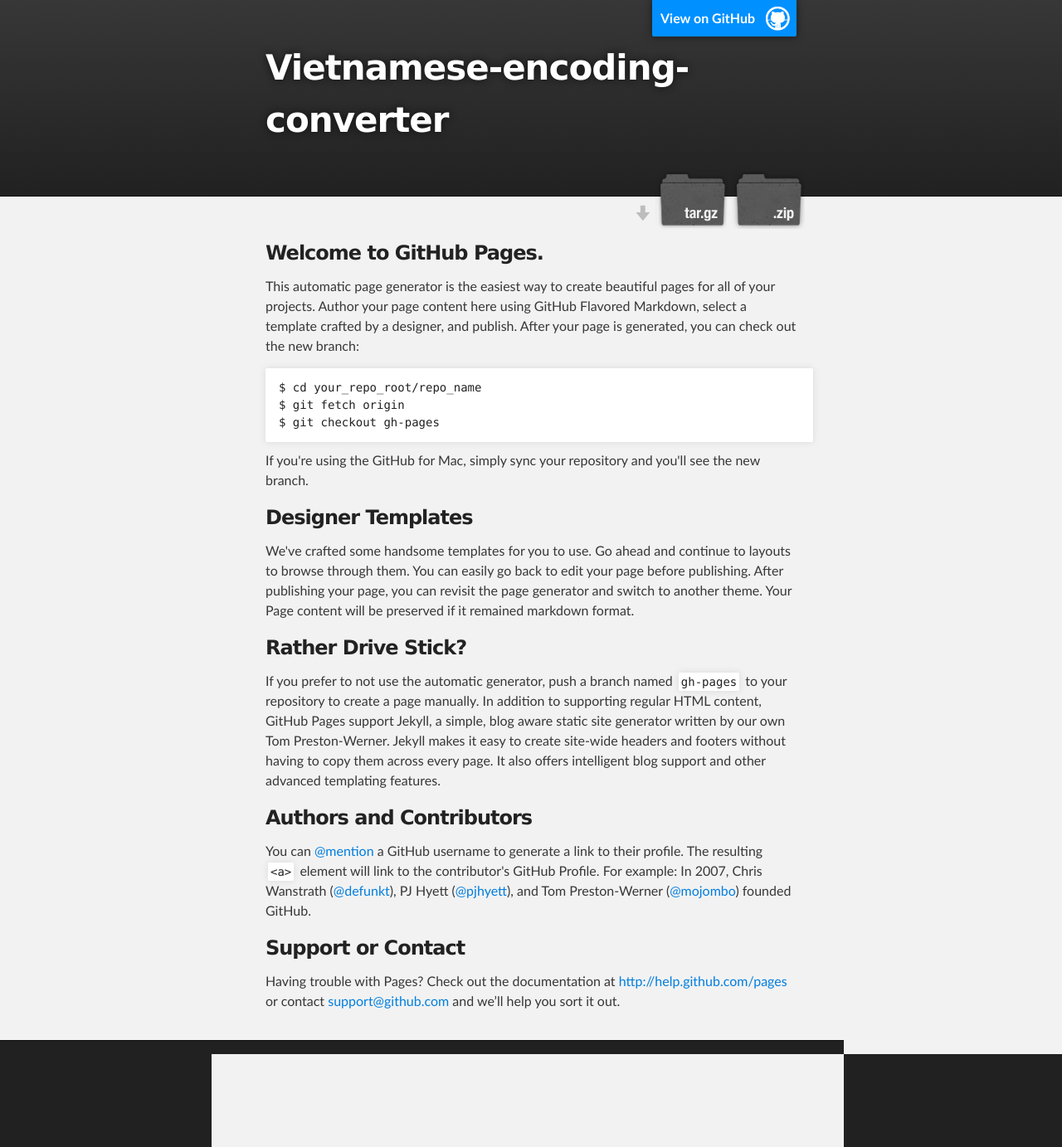
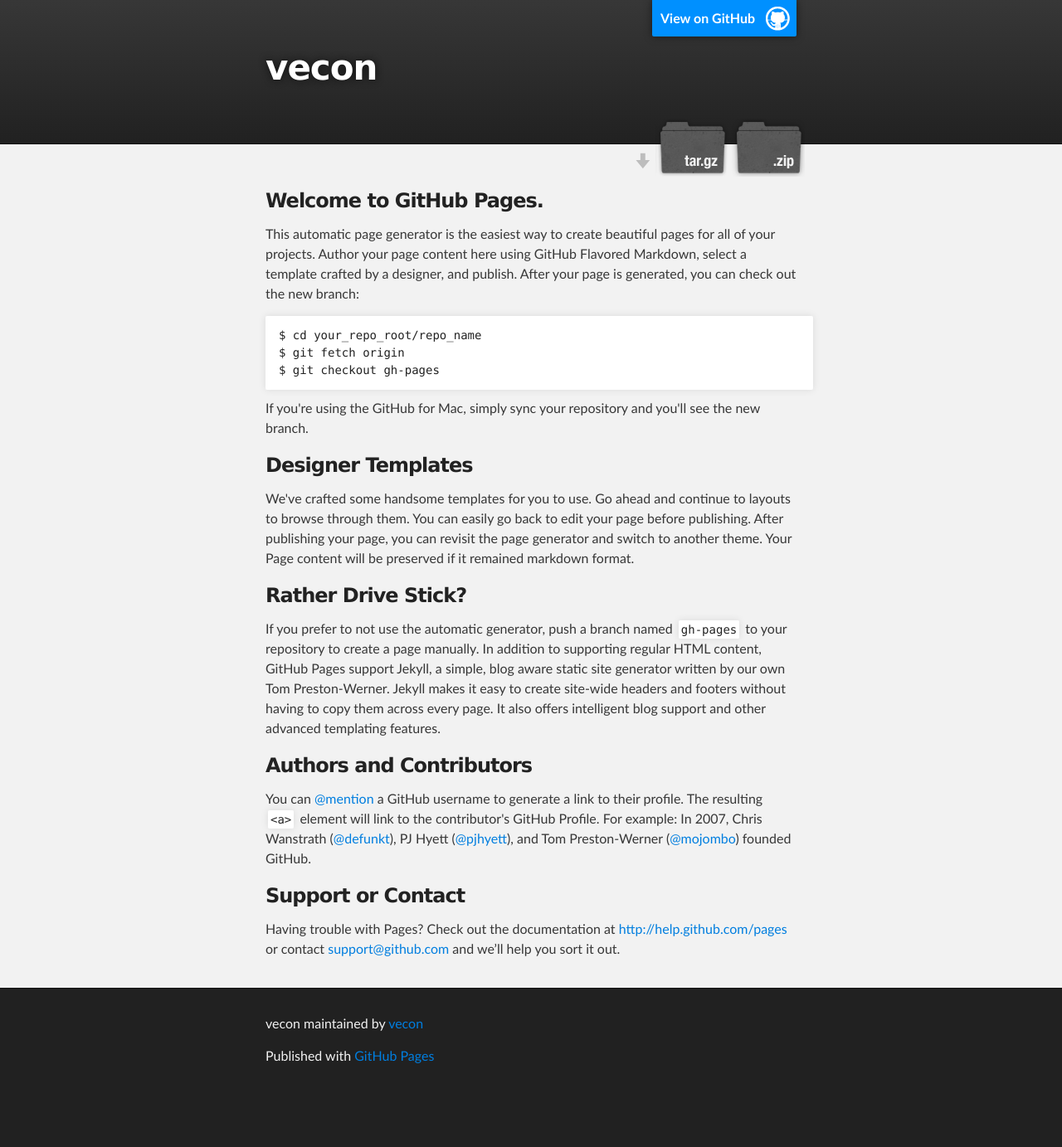
Before and after one commit to vecon/vecon, a plain HTML site: page index.html in a window 1280 px wide. Shown: the whole page at 83% size. After the commit the page ends 1320 px from the top, so only its background shows below. Drawn offline with Linux system fonts and the light colour scheme.

Commit message:
Edit index.html

```diff
--- a/index.html
+++ b/index.html
@@ -4,11 +4,11 @@
   <head>
     <meta charset='utf-8' />
     <meta http-equiv="X-UA-Compatible" content="chrome=1" />
-    <meta name="description" content="Vietnamese-encoding-converter : " />
+    <meta name="description" content="vecon : " />
 
     <link rel="stylesheet" type="text/css" media="screen" href="stylesheets/stylesheet.css">
 
-    <title>Vietnamese-encoding-converter</title>
+    <title>vecon</title>
   </head>
 
   <body>
@@ -16,14 +16,14 @@
     <!-- HEADER -->
     <div id="header_wrap" class="outer">
         <header class="inner">
-          <a id="forkme_banner" href="https://github.com/Vietnamese-Encoding-Converter/Vietnamese-Encoding-Converter">View on GitHub</a>
+          <a id="forkme_banner" href="https://github.com/vecon/vecon">View on GitHub</a>
 
-          <h1 id="project_title">Vietnamese-encoding-converter</h1>
+          <h1 id="project_title">vecon</h1>
           <h2 id="project_tagline"></h2>
 
             <section id="downloads">
-              <a class="zip_download_link" href="https://github.com/Vietnamese-Encoding-Converter/Vietnamese-Encoding-Converter/zipball/master">Download this project as a .zip file</a>
-              <a class="tar_download_link" href="https://github.com/Vietnamese-Encoding-Converter/Vietnamese-Encoding-Converter/tarball/master">Download this project as a tar.gz file</a>
+              <a class="zip_download_link" href="https://github.com/vecon/vecon/zipball/master">Download this project as a .zip file</a>
+              <a class="tar_download_link" href="https://github.com/vecon/vecon/tarball/master">Download this project as a tar.gz file</a>
             </section>
         </header>
     </div>
@@ -63,7 +63,7 @@
     <!-- FOOTER  -->
     <div id="footer_wrap" class="outer">
       <footer class="inner">
-        <p class="copyright">Vietnamese-encoding-converter maintained by <a href="https://github.com/Vietnamese-Encoding-Converter">Vietnamese-Encoding-Converter</a></p>
+        <p class="copyright">vecon maintained by <a href="https://github.com/vecon">vecon</a></p>
         <p>Published with <a href="http://pages.github.com">GitHub Pages</a></p>
       </footer>
     </div>
```
